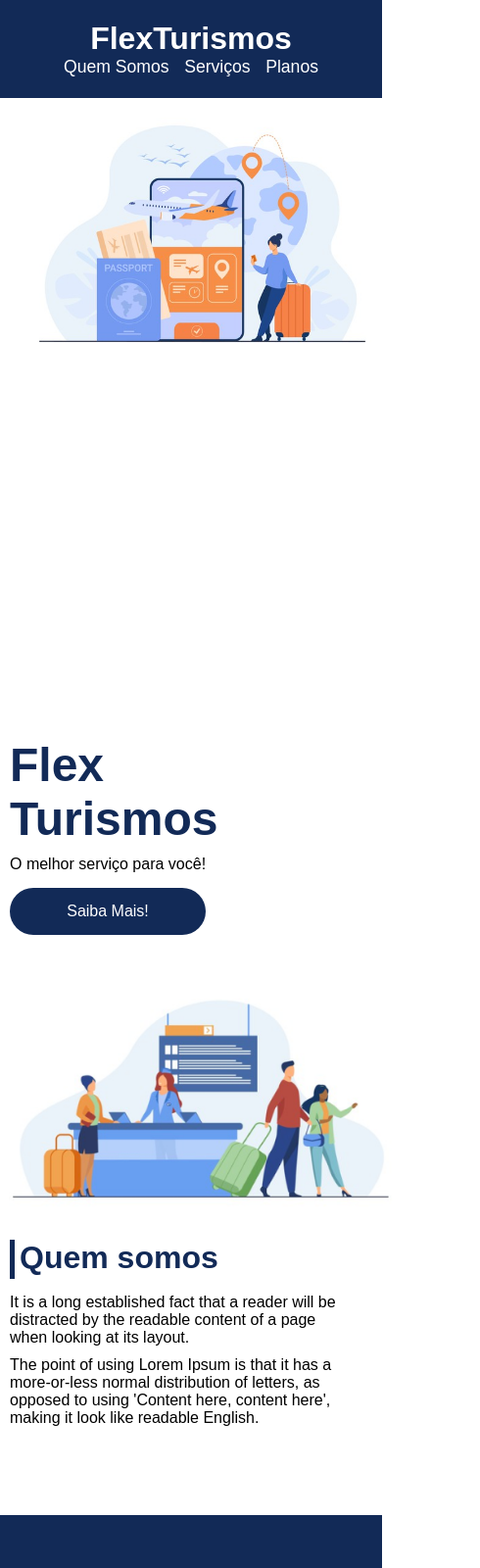
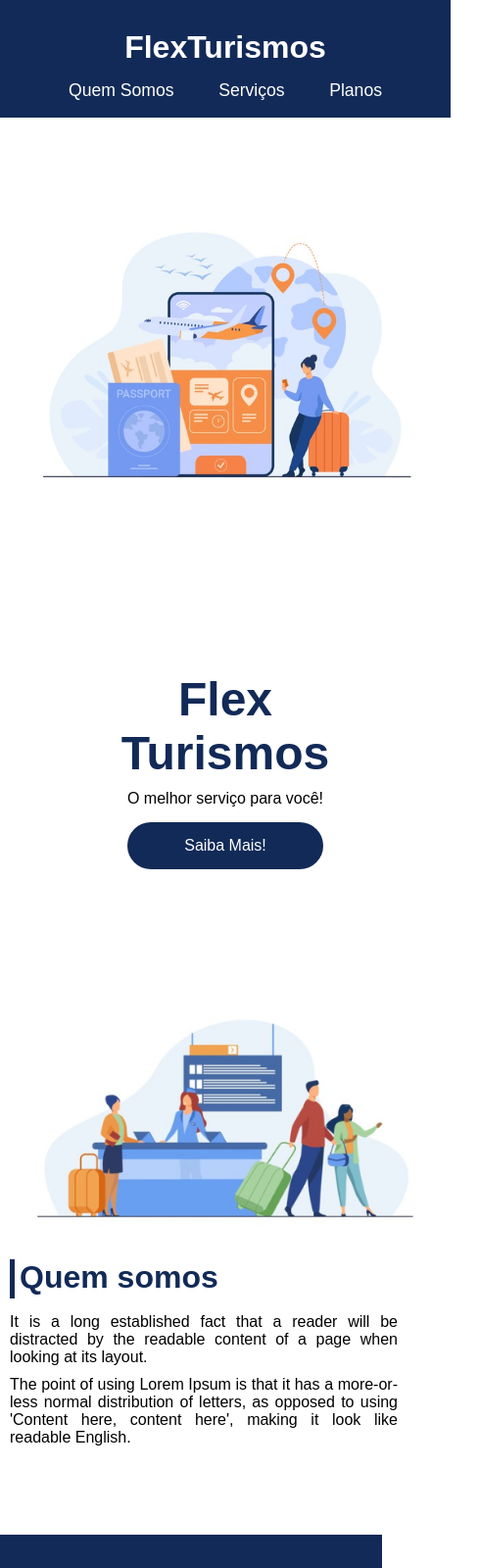
Before and after one commit to diLivia/dio-flexbox, a plain HTML site: page index.html in a window 390 px wide. Shown: the top 1600 px of the page at 98% size, 490 px wide, since content can reach past the window. Drawn offline with Linux system fonts and the light colour scheme.

Commit message:
ajuste no responsivo

```diff
--- a/responsivo.css
+++ b/responsivo.css
@@ -1,14 +1,27 @@
 @media(max-width: 992px) {
+    .menu{
+        padding: 20px 0;
+        justify-content: space-between;
+    }
+
+    header ul{
+        padding-top: 15px;
+    }
+
     .flex-container{
         flex-direction: column;
     }
 
     .apresentacao{
         flex-direction: column-reverse;
+        align-items: center;
+        justify-content: space-around;
     }
 
     .saiba-mais{
         width: 100%;
+        align-items: center;
+        text-align: center;
     }
 
     #quem-somos{
@@ -20,13 +33,27 @@
         margin: auto;
     }
 
+    #quem-somos p{
+        text-align: justify;
+    }
+
     .lista-servicos{
         flex-direction: column;
+    }
+
+    #servicos h1{
+        text-align: center;
+        margin-bottom: 20px;
     }
 
     .item-servicos img{
         width: 30%;
         margin: auto;
+    }
+
+    #planos h1{
+        text-align: center;
+        margin-bottom: 40px;
     }
 
     .container-planos{
@@ -39,4 +66,8 @@
         margin: 10px auto;
         width: 100%;
     }
+
+    footer .footer{
+        align-items: center;
+    }
 }
--- a/style.css
+++ b/style.css
@@ -13,7 +13,7 @@
     display: flex;
     max-width: 992px;
     width: 100%;
-    min-width: 320px;
+    min-width: 440px;
     padding: 10px 10px;
 }
 
@@ -28,6 +28,9 @@ header{
     height: 100px;
     margin: auto;
     color: white;
+    padding: 10px 10px;
+    min-width: 440px;
+    width: 100%;
 }
 
 .menu{
@@ -39,7 +42,7 @@ header{
 header ul{
     display: flex;
     width: 100%;
-    max-width: 260px;
+    max-width: 320px;
     justify-content: space-between;
 }
 
@@ -54,8 +57,9 @@ header a{
 }
 
 header a:hover{
-    color: lightblue;
-    transition: 1s;
+    border: 1px solid lightblue;
+    border-radius: 20px;
+    padding: 10px 20px;
 }
 
 .apresentacao{
@@ -120,6 +124,7 @@ header a:hover{
 #quem-somos p{
     margin-bottom: 10px;
     width: 90%;
+    text-align: justify;
 }
 
 #quem-somos img{
```
